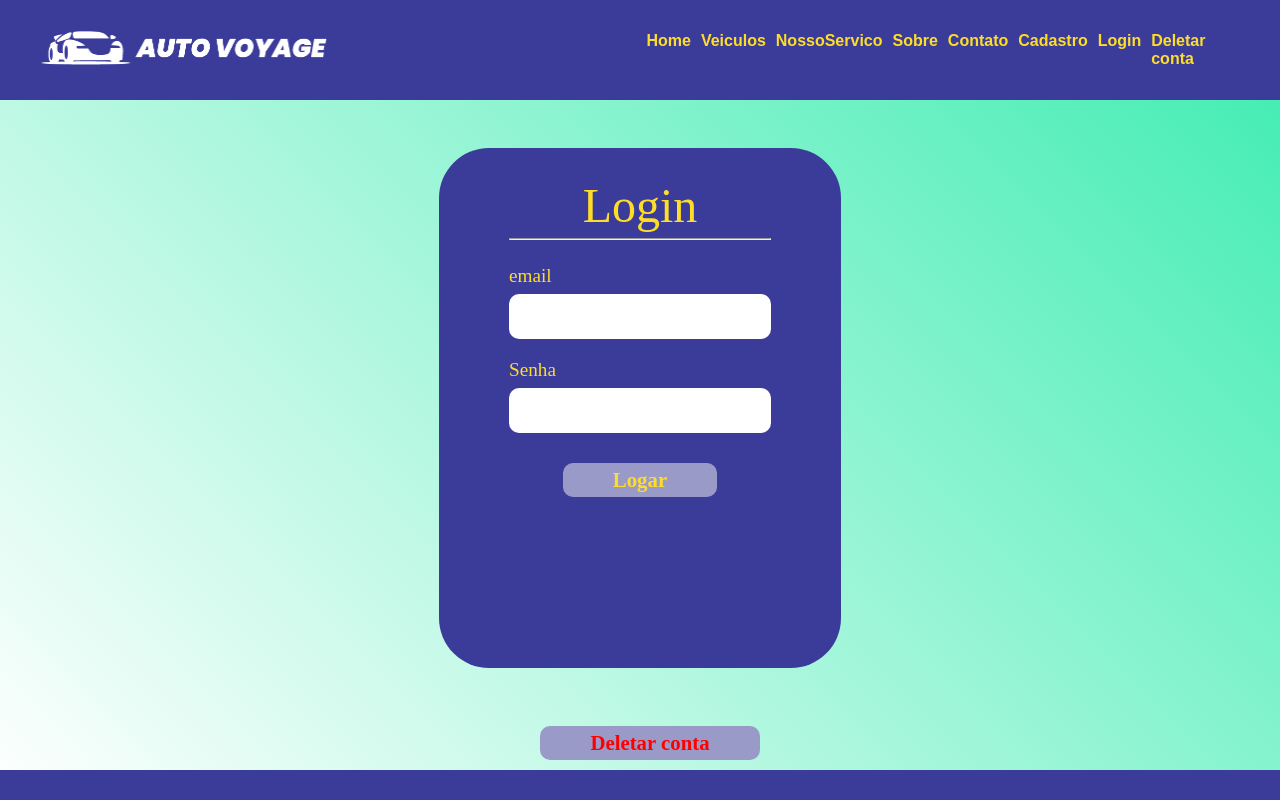
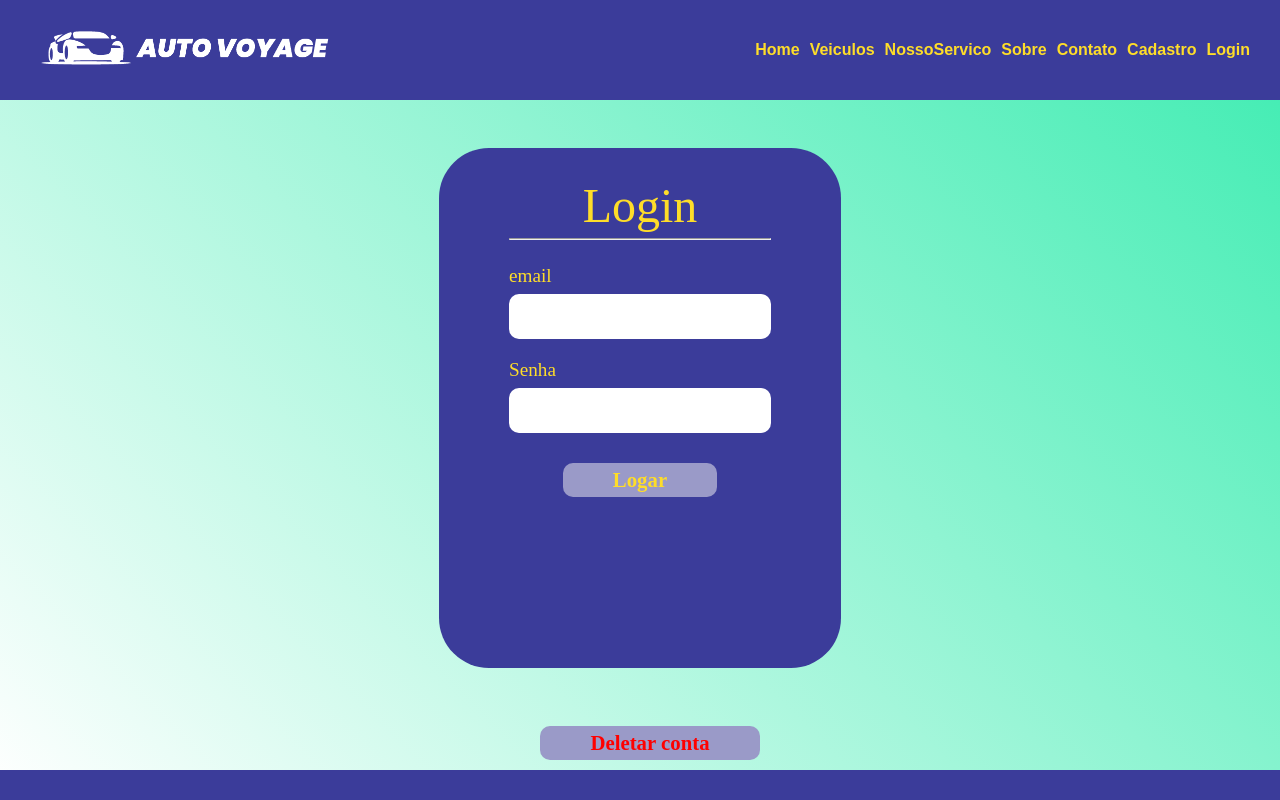
Before and after one commit to vs-costa/projeto_desenvolvimento_web, a React (Vite) app: page /login in a window 1280 px wide. Shown: the top 800 px of the page. Built offline with nearby package versions, Linux system fonts and the light colour scheme.

Commit message:
metodo deletar funcionando

```diff
--- a/src/components/Header/index.jsx
+++ b/src/components/Header/index.jsx
@@ -30,7 +30,6 @@ export default function Header() {
                     <Link to={"/contato"}>Contato</Link>
                     <Link to={"/registro"}>Cadastro</Link>
                     <Link to={"/login"}>Login</Link>
-                    <Link to={"/deletarConta"}>Deletar conta</Link>
                 </div>
             </div>
         </header>
--- a/src/pages/DeletarConta/index.jsx
+++ b/src/pages/DeletarConta/index.jsx
@@ -43,7 +43,7 @@ export default function DeletarConta() {
     <div className="login">
       <Header />
             <div className="btn-troca">
-                <button onClick={troca} className={`botao-${isActive}`}>{isActive ? "fazer Login" : "Deletar conta"}</button>
+                <button onClick={troca} className={`botao-${isActive}`}>{isActive ? "tem certeza :(" : "Deletar conta"}</button>
             </div>
       <main className="login-body">
         <div ref={dropDown} className={`card-post-${!isActive}`}>
--- a/src/pages/Login/index.jsx
+++ b/src/pages/Login/index.jsx
@@ -131,7 +131,7 @@ export default function Login() {
 
             </main>
             <div className="btn-troca">
-                <button onClick={troca} className={`botao-${isActive}`}>{isActive ? "fazer Login" : "Deletar conta"}</button>
+                <button onClick={()=>navigate("/deletarConta")} className={`botao-${isActive}`}>{isActive ? "fazer Login" : "Deletar conta"}</button>
             </div>
             <Footer />
         </div>
```
